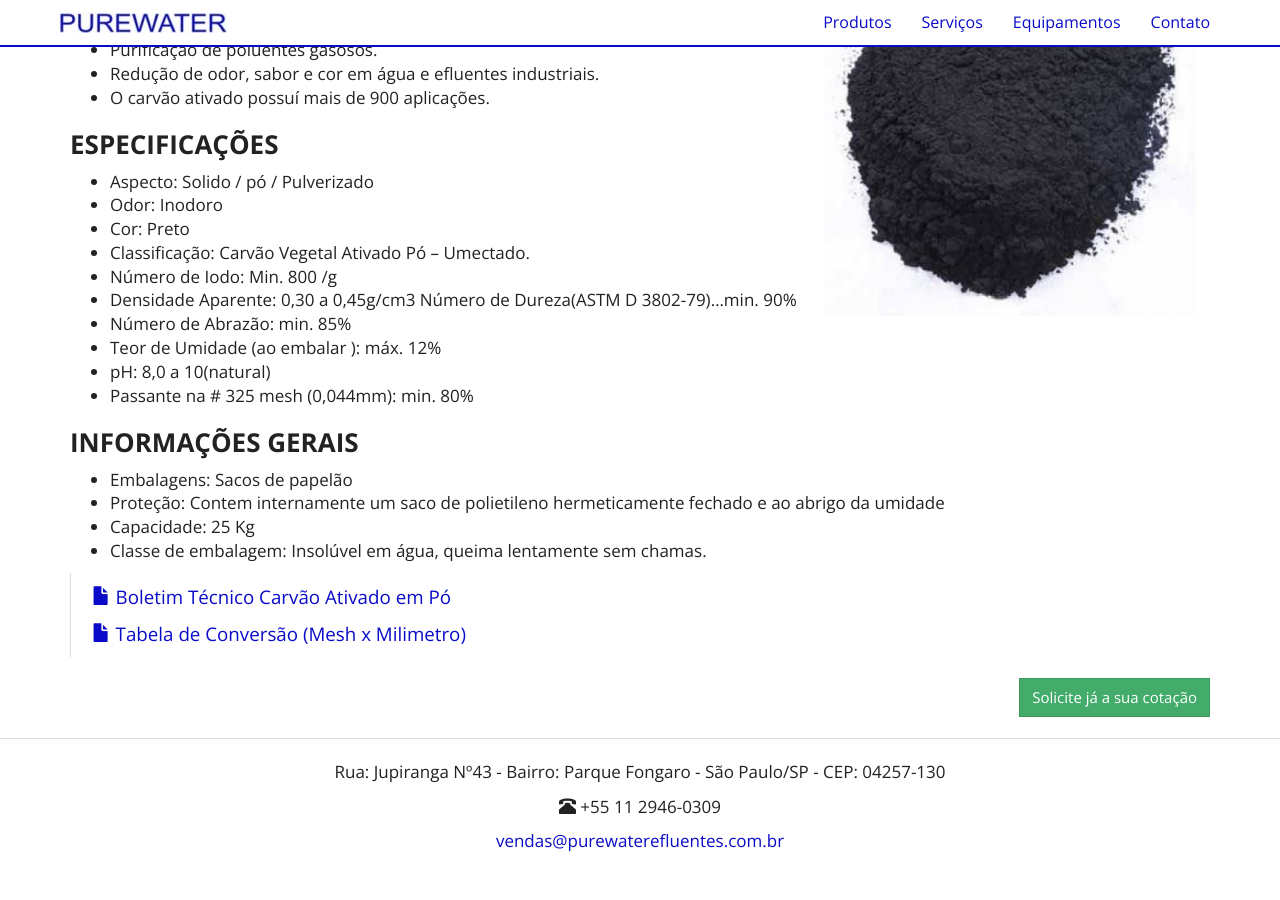
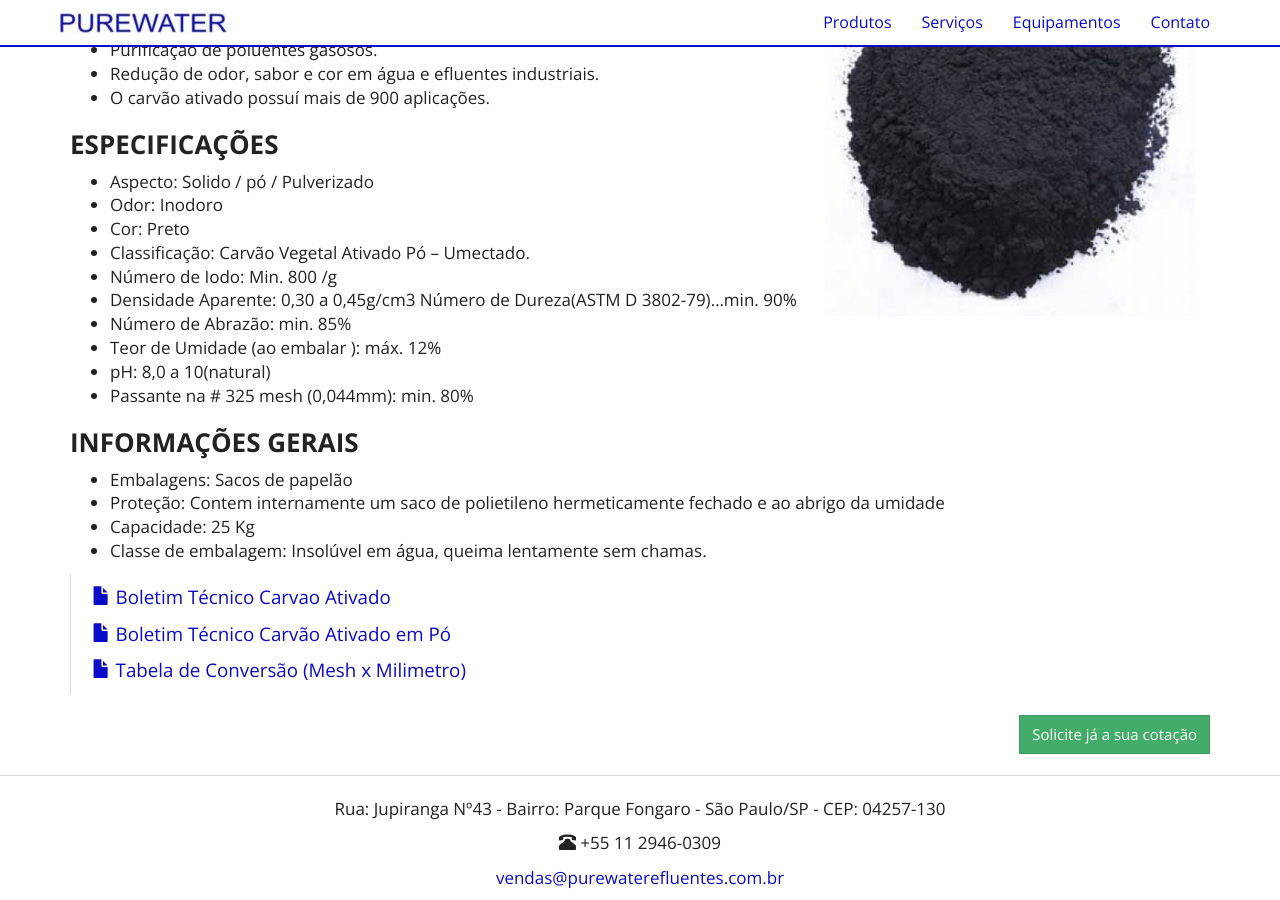
Before and after one commit to purewaterefluentes/purewaterefluentes.github.io, a Jekyll site: the page built from produtos/carvao-ativado-pó-pulverizado.md, in a window 1280 px wide and 900 px high, scrolled down 926 px. Built offline with Jekyll 4.4.1, drawn with Linux system fonts in a browser that asks for light colours; nearby versions of some CDN libraries; library files that are not in the unit come from our copies; before the commit the page ends 1789 px from its top, so only the background shows below that.

Commit message:
Update carvao-ativado-pó-pulverizado.md

```diff
--- a/produtos/carvao-ativado-pó-pulverizado.md
+++ b/produtos/carvao-ativado-pó-pulverizado.md
@@ -55,6 +55,11 @@ A elevada eficiência proporciona o uso de dosagens mínimas, favorecendo a filt
 + Classe de embalagem: Insolúvel em água, queima lentamente sem  chamas.
 
 >
+{% include purewater/link-boletim.html
+   label="Boletim Técnico Carvao Ativado"
+   arquivo="Boletim-tecnico-carvao-ativado.pdf" %}
+>
+>
 >
 {% include purewater/link-boletim.html
    label="Boletim Técnico Carvão Ativado em Pó"
```
